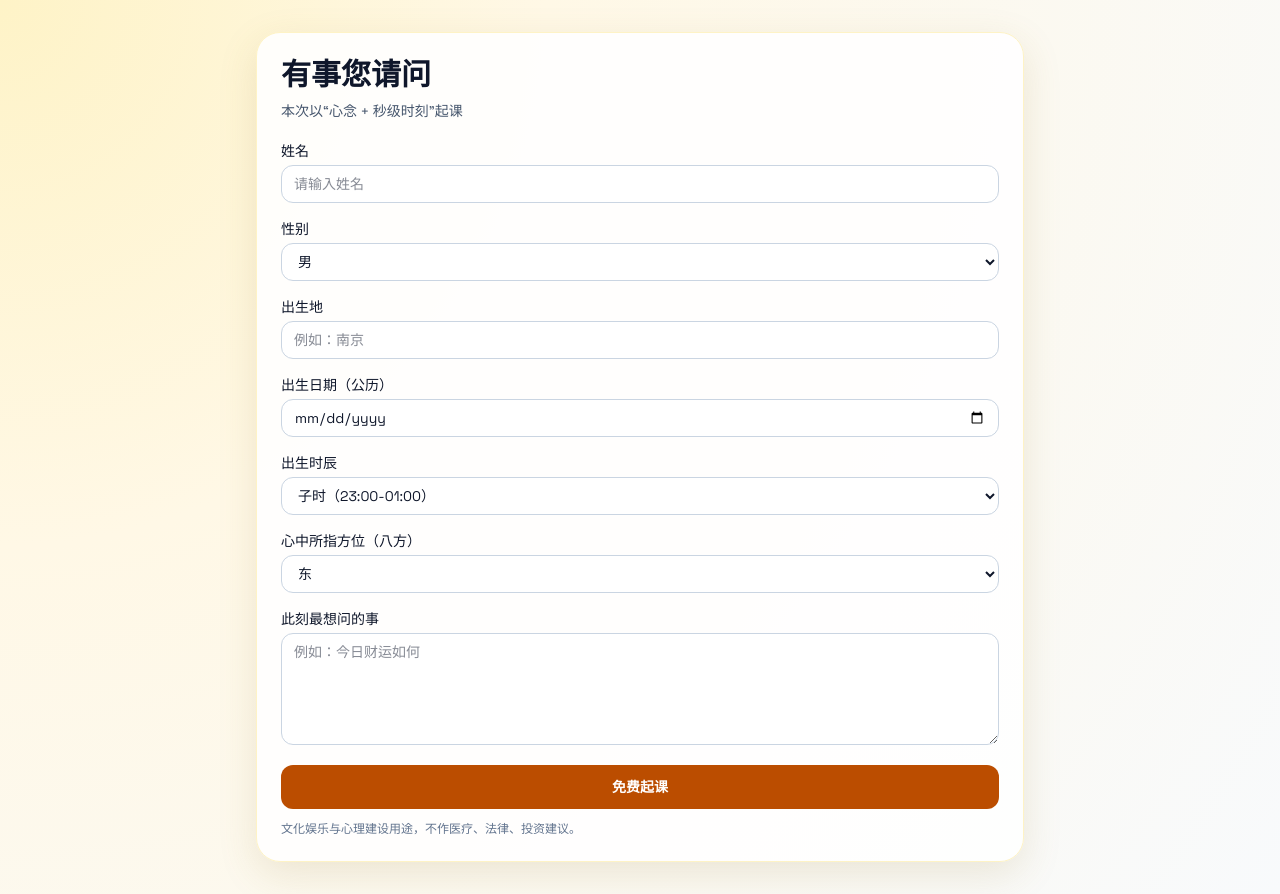
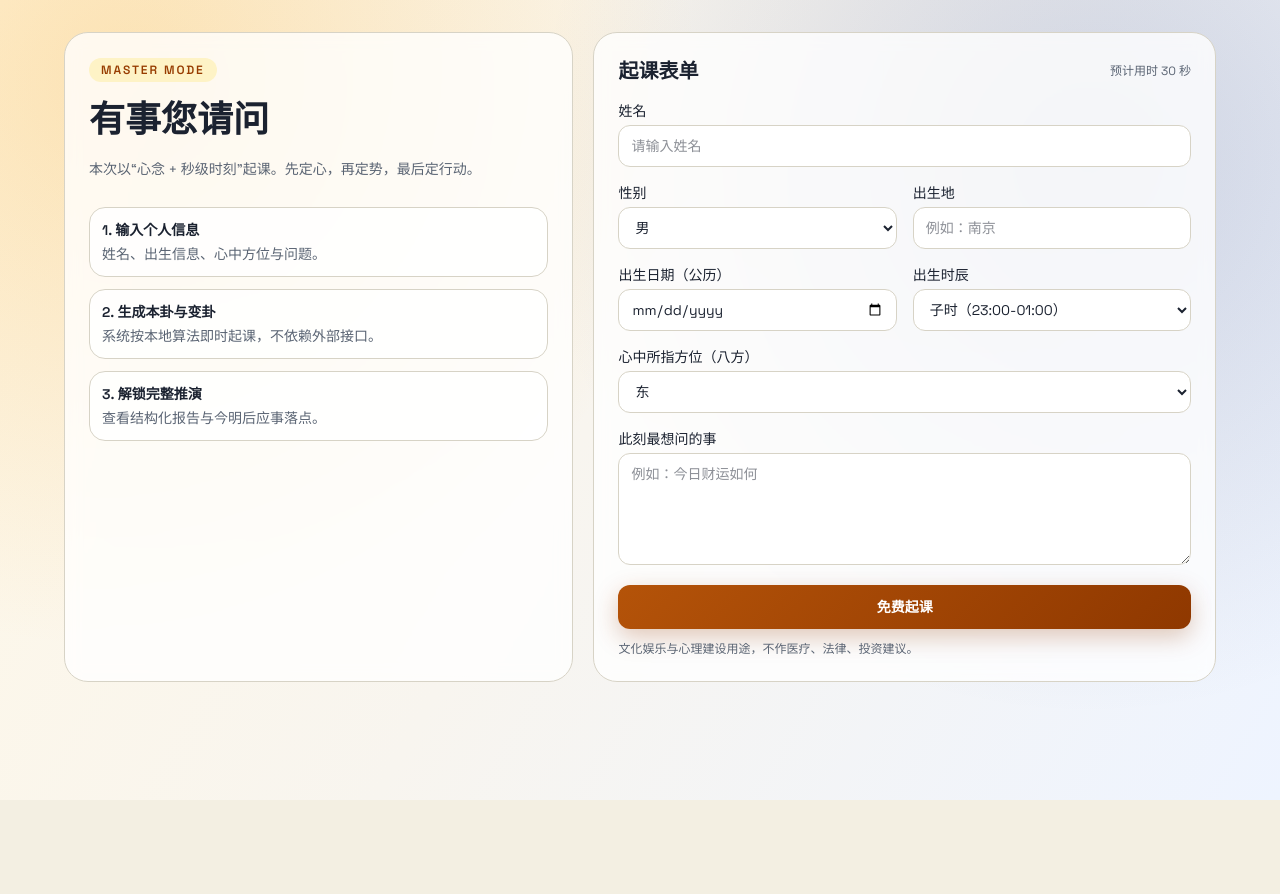
Before and after one commit to ywei8302-gif/fortune-web-global, a Next.js app in the folder web/: page / in a window 1280 px wide. After the commit the page ends 800 px from the top, so only its background shows below. Built offline with nearby package versions, Linux system fonts and the light colour scheme.

Commit message:
feat: homepage ui upgrade round 1

```diff
--- a/web/src/app/globals.css
+++ b/web/src/app/globals.css
@@ -1,8 +1,12 @@
 @import "tailwindcss";
 
 :root {
-  --background: #f8fafc;
-  --foreground: #0f172a;
+  --background: #f3efe2;
+  --foreground: #1b2230;
+  --ink-soft: #5a6473;
+  --brand: #b45309;
+  --brand-strong: #8f3800;
+  --line: #d7d3c6;
 }
 
 @theme inline {
@@ -18,7 +22,13 @@ body {
 }
 
 .input {
-  @apply w-full rounded-xl border border-slate-300 bg-white px-3 py-2 text-sm outline-none transition focus:border-amber-500 focus:ring-2 focus:ring-amber-200;
+  @apply w-full rounded-xl border bg-white px-3 py-2.5 text-sm outline-none transition;
+  border-color: var(--line);
+}
+
+.input:focus {
+  border-color: #c7772d;
+  box-shadow: 0 0 0 3px rgba(199, 119, 45, 0.18);
 }
 
 .card {
@@ -28,3 +38,31 @@ body {
 .card-title {
   @apply mb-1 text-sm font-semibold uppercase tracking-[0.12em] text-amber-700;
 }
+
+.hero-bg {
+  background:
+    radial-gradient(circle at 10% 10%, rgba(245, 158, 11, 0.24) 0%, rgba(245, 158, 11, 0) 42%),
+    radial-gradient(circle at 85% 20%, rgba(30, 58, 138, 0.18) 0%, rgba(30, 58, 138, 0) 44%),
+    linear-gradient(120deg, #fff8e7 0%, #f8f5ef 48%, #eef4ff 100%);
+}
+
+.glass {
+  backdrop-filter: blur(8px);
+  background: rgba(255, 255, 255, 0.78);
+  border: 1px solid rgba(255, 255, 255, 0.62);
+}
+
+.soft-border {
+  border: 1px solid var(--line);
+}
+
+.primary-btn {
+  @apply rounded-xl px-5 py-3 text-sm font-semibold text-white transition;
+  background: linear-gradient(135deg, var(--brand) 0%, var(--brand-strong) 100%);
+  box-shadow: 0 8px 24px rgba(143, 56, 0, 0.28);
+}
+
+.primary-btn:hover {
+  transform: translateY(-1px);
+  box-shadow: 0 12px 28px rgba(143, 56, 0, 0.32);
+}
--- a/web/src/app/page.tsx
+++ b/web/src/app/page.tsx
@@ -68,17 +68,43 @@ export default function HomePage() {
   }
 
   return (
-    <main className="min-h-screen bg-[radial-gradient(circle_at_top_left,_#fef3c7_0%,_#fff8e6_35%,_#f8fafc_100%)] p-4 text-slate-900 md:p-8">
-      <section className="mx-auto w-full max-w-3xl rounded-3xl border border-amber-100 bg-white/90 p-6 shadow-[0_12px_38px_rgba(148,122,44,0.15)]">
-        <h1 className="text-3xl font-bold">有事您请问</h1>
-        <p className="mt-2 text-sm text-slate-600">本次以“心念 + 秒级时刻”起课</p>
+    <main className="hero-bg min-h-screen p-4 md:p-8">
+      <section className="mx-auto grid w-full max-w-6xl gap-5 lg:grid-cols-[0.9fr_1.1fr]">
+        <aside className="glass soft-border rounded-3xl p-6">
+          <p className="inline-flex rounded-full bg-amber-100 px-3 py-1 text-xs font-semibold tracking-[0.16em] text-amber-800">
+            MASTER MODE
+          </p>
+          <h1 className="mt-4 text-4xl font-bold leading-tight">有事您请问</h1>
+          <p className="mt-3 text-sm leading-7 text-[color:var(--ink-soft)]">本次以“心念 + 秒级时刻”起课。先定心，再定势，最后定行动。</p>
+          <div className="mt-6 grid gap-3 text-sm">
+            <div className="soft-border rounded-2xl bg-white/80 p-3">
+              <p className="font-semibold">1. 输入个人信息</p>
+              <p className="mt-1 text-[color:var(--ink-soft)]">姓名、出生信息、心中方位与问题。</p>
+            </div>
+            <div className="soft-border rounded-2xl bg-white/80 p-3">
+              <p className="font-semibold">2. 生成本卦与变卦</p>
+              <p className="mt-1 text-[color:var(--ink-soft)]">系统按本地算法即时起课，不依赖外部接口。</p>
+            </div>
+            <div className="soft-border rounded-2xl bg-white/80 p-3">
+              <p className="font-semibold">3. 解锁完整推演</p>
+              <p className="mt-1 text-[color:var(--ink-soft)]">查看结构化报告与今明后应事落点。</p>
+            </div>
+          </div>
+        </aside>
 
-        <div className="mt-5 grid gap-4">
+        <section className="glass soft-border rounded-3xl p-6">
+          <div className="mb-4 flex items-center justify-between">
+            <h2 className="text-xl font-semibold">起课表单</h2>
+            <p className="text-xs text-[color:var(--ink-soft)]">预计用时 30 秒</p>
+          </div>
+
+          <div className="grid gap-4">
             <label className="grid gap-1">
               <span className="text-sm font-medium">姓名</span>
               <input className="input" value={name} onChange={(e) => setName(e.target.value)} placeholder="请输入姓名" />
             </label>
 
+            <div className="grid gap-4 md:grid-cols-2">
               <label className="grid gap-1">
                 <span className="text-sm font-medium">性别</span>
                 <select className="input" value={genderIndex} onChange={(e) => setGenderIndex(Number(e.target.value))}>
@@ -89,17 +115,17 @@ export default function HomePage() {
                   ))}
                 </select>
               </label>
-
               <label className="grid gap-1">
                 <span className="text-sm font-medium">出生地</span>
                 <input className="input" value={birthPlace} onChange={(e) => setBirthPlace(e.target.value)} placeholder="例如：南京" />
               </label>
+            </div>
 
+            <div className="grid gap-4 md:grid-cols-2">
               <label className="grid gap-1">
                 <span className="text-sm font-medium">出生日期（公历）</span>
                 <input className="input" type="date" value={birthDateYMD} onChange={(e) => setBirthDateYMD(e.target.value)} />
               </label>
-
               <label className="grid gap-1">
                 <span className="text-sm font-medium">出生时辰</span>
                 <select className="input" value={shiChenIndex} onChange={(e) => setShiChenIndex(Number(e.target.value))}>
@@ -109,8 +135,14 @@ export default function HomePage() {
                     </option>
                   ))}
                 </select>
-            {birthDate && <span className="text-xs text-slate-500">已选择：{birthDate}（{shiChen}）</span>}
               </label>
+            </div>
+
+            {birthDate && (
+              <p className="rounded-xl bg-slate-100 px-3 py-2 text-xs text-slate-600">
+                已选择：{birthDate}（{shiChen}）
+              </p>
+            )}
 
             <label className="grid gap-1">
               <span className="text-sm font-medium">心中所指方位（八方）</span>
@@ -136,11 +168,12 @@ export default function HomePage() {
 
           {error && <p className="mt-4 rounded-xl border border-red-200 bg-red-50 px-4 py-3 text-sm text-red-700">{error}</p>}
 
-        <button onClick={submit} className="mt-5 w-full rounded-xl bg-amber-700 px-5 py-3 text-sm font-semibold text-white hover:bg-amber-600">
+          <button onClick={submit} className="primary-btn mt-5 w-full">
             免费起课
           </button>
 
-        <p className="mt-3 text-xs text-slate-500">文化娱乐与心理建设用途，不作医疗、法律、投资建议。</p>
+          <p className="mt-3 text-xs text-[color:var(--ink-soft)]">文化娱乐与心理建设用途，不作医疗、法律、投资建议。</p>
+        </section>
       </section>
     </main>
   );
```
Lines whose indentation alone changed are shown as unchanged.
